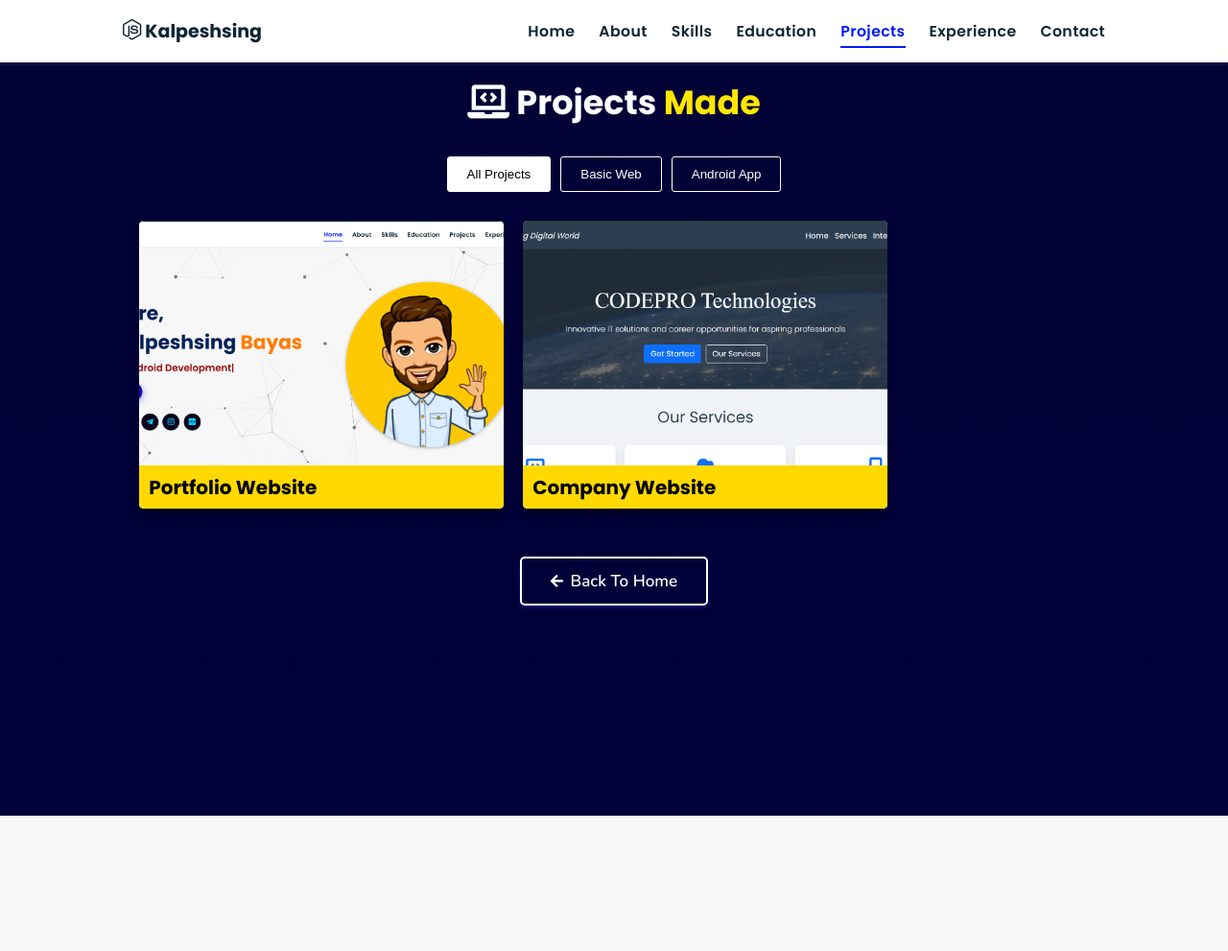
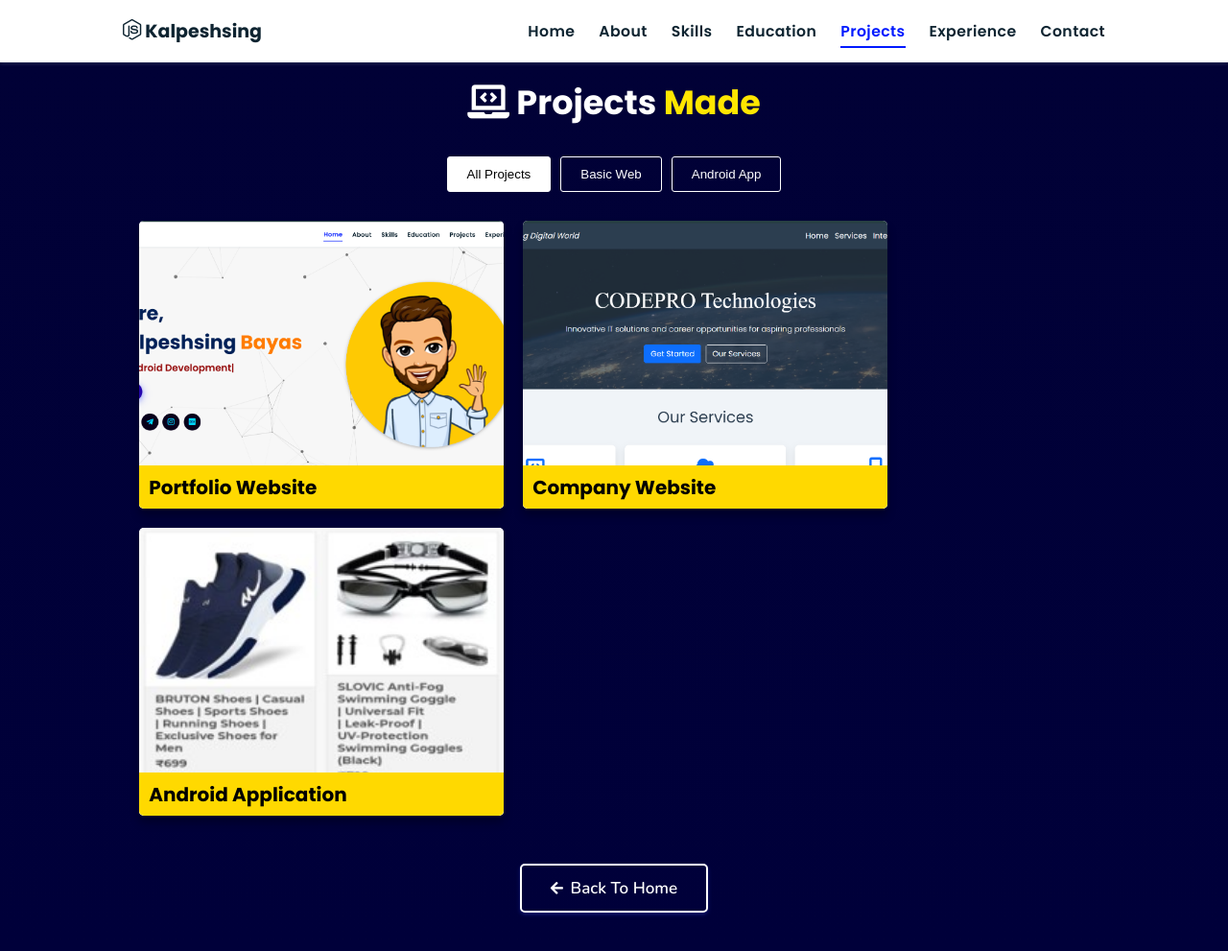
Before and after one commit to Kalpeshsingh007/Portfolio, a plain HTML site: page projects/index.html in a window 1280 px wide. Shown: the whole page at 96% size. Before the commit the page ends 850 px from the top, so only its background shows below. Drawn offline with nearby package versions, Linux system fonts and the light colour scheme; files whose address does not match are found by name.

Commit message:
Commited

```diff
--- a/projects/projects.json
+++ b/projects/projects.json
@@ -18,5 +18,15 @@
       "view": "https://kalpeshsingh007.github.io/Portfolio/",
       "code": "https://kalpeshsingh007.github.io/Portfolio/"
     }
+  },
+  {
+    "name": "Android Application",
+    "desc": "Simple Android Applicaton that is based on E-Commarce Application. This Application Was my BE's Final Year Project",
+    "image": "Android",
+    "category": ".android",
+    "links": {
+      "view": "https://kalpeshsingh007.github.io/Portfolio/",
+      "code": "https://kalpeshsingh007.github.io/Portfolio/"
+    }
   }
 ]
--- a/projects/script.js
+++ b/projects/script.js
@@ -47,7 +47,7 @@
         projectsHTML += `
         <div class="grid-item ${project.category}">
         <div class="box tilt" style="width: 380px; margin: 1rem">
-      <img draggable="false" src="/assets/images/projects/${project.image}.png" alt="project" />
+      <img draggable="false" src="/assets/images/${project.image}.png" alt="project" />
       <div class="content">
         <div class="tag">
         <h3>${project.name}</h3>
```
Also changed, not shown: projects/index.html (+1 -1 lines), assets/images/Port.png (added), assets/images/project2.png (added), assets/images/projects/Android.png (added).
